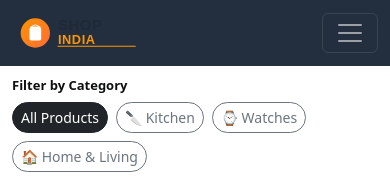
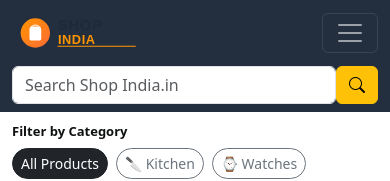
Before and after one commit to shivambind594-del/shopindia-react, a React (Vite) app: page / in a window 390 px wide. Shown: the top 181 px of the page. Built offline with nearby package versions, Linux system fonts and the light colour scheme.

Commit message:
fix: mobile search visible + responsive navbar

```diff
--- a/src/components/Navbar.jsx
+++ b/src/components/Navbar.jsx
@@ -3,7 +3,8 @@ function Navbar({ cartCount, searchText, onSearchChange }) {
     <nav className="navbar navbar-expand-lg navbar-dark shopindia-navbar">
       <div className="container-fluid">
 
-        {/* Logo + Delivery */}
+        {/* Row 1: Logo + Hamburger */}
+        <div className="navbar-top-row d-flex align-items-center w-100">
           <a className="navbar-brand d-flex align-items-center" href="#" onClick={(e) => e.preventDefault()}>
             <div className="shopindia-logo-img">
               <svg viewBox="0 0 500 150" xmlns="http://www.w3.org/2000/svg">
@@ -31,9 +32,8 @@ function Navbar({ cartCount, searchText, onSearchChange }) {
             </div>
           </a>
 
-        {/* Hamburger toggle (mobile only) */}
           <button
-          className="navbar-toggler"
+            className="navbar-toggler ms-auto"
             type="button"
             data-bs-toggle="collapse"
             data-bs-target="#mainNav"
@@ -43,12 +43,11 @@ function Navbar({ cartCount, searchText, onSearchChange }) {
           >
             <span className="navbar-toggler-icon"></span>
           </button>
+        </div>
 
-        {/* Collapsible content */}
-        <div className="collapse navbar-collapse" id="mainNav">
-          {/* Search */}
+        {/* Row 2: Search bar — ALWAYS visible */}
         <form
-            className="d-flex flex-grow-1 my-2 my-lg-0 mx-lg-3 search-bar"
+          className="search-bar d-flex w-100 my-2"
           role="search"
           onSubmit={(e) => e.preventDefault()}
         >
@@ -65,7 +64,8 @@ function Navbar({ cartCount, searchText, onSearchChange }) {
           </button>
         </form>
 
-          {/* Right-side nav items */}
+        {/* Row 3: Collapsible nav items (hamburger toggles this) */}
+        <div className="collapse navbar-collapse" id="mainNav">
           <ul className="navbar-nav ms-auto align-items-lg-center">
             <li className="nav-item dropdown">
               <a
--- a/src/index.css
+++ b/src/index.css
@@ -75,6 +75,56 @@ body {
   }
   .delivery-info div {
     font-size: 13px;
+  }
+}
+
+/* ============================================
+   NAVBAR LAYOUT — mobile + desktop
+   ============================================ */
+.navbar-top-row {
+  gap: 8px;
+}
+
+/* Desktop: search bar sits inline */
+@media (min-width: 992px) {
+  .shopindia-navbar .container-fluid {
+    flex-wrap: wrap;
+    align-items: center;
+  }
+  .navbar-top-row {
+    width: auto !important;
+    flex-grow: 0;
+  }
+  .search-bar {
+    flex: 1;
+    max-width: 600px;
+    margin: 0 16px !important;
+    width: auto !important;
+  }
+  .navbar-collapse {
+    flex-grow: 0;
+  }
+}
+
+/* Mobile: search bar full width, stacked */
+@media (max-width: 991px) {
+  .shopindia-navbar .container-fluid {
+    flex-direction: column;
+    align-items: stretch;
+    gap: 8px;
+  }
+  .navbar-top-row {
+    width: 100%;
+  }
+  .search-bar {
+    width: 100%;
+    margin: 0 !important;
+  }
+  .navbar-collapse {
+    width: 100%;
+  }
+  .navbar-nav {
+    text-align: left;
   }
 }
 
@@ -324,6 +374,13 @@ body {
   background-color: #f0f2f2;
 }
 
+/* Hide slider arrows on mobile — swipe works better on touch */
+@media (max-width: 767px) {
+  .slider-arrow {
+    display: none;
+  }
+}
+
 /* ============================================
    FOOTER
    ============================================ */
```
Lines whose indentation alone changed are shown as unchanged.
